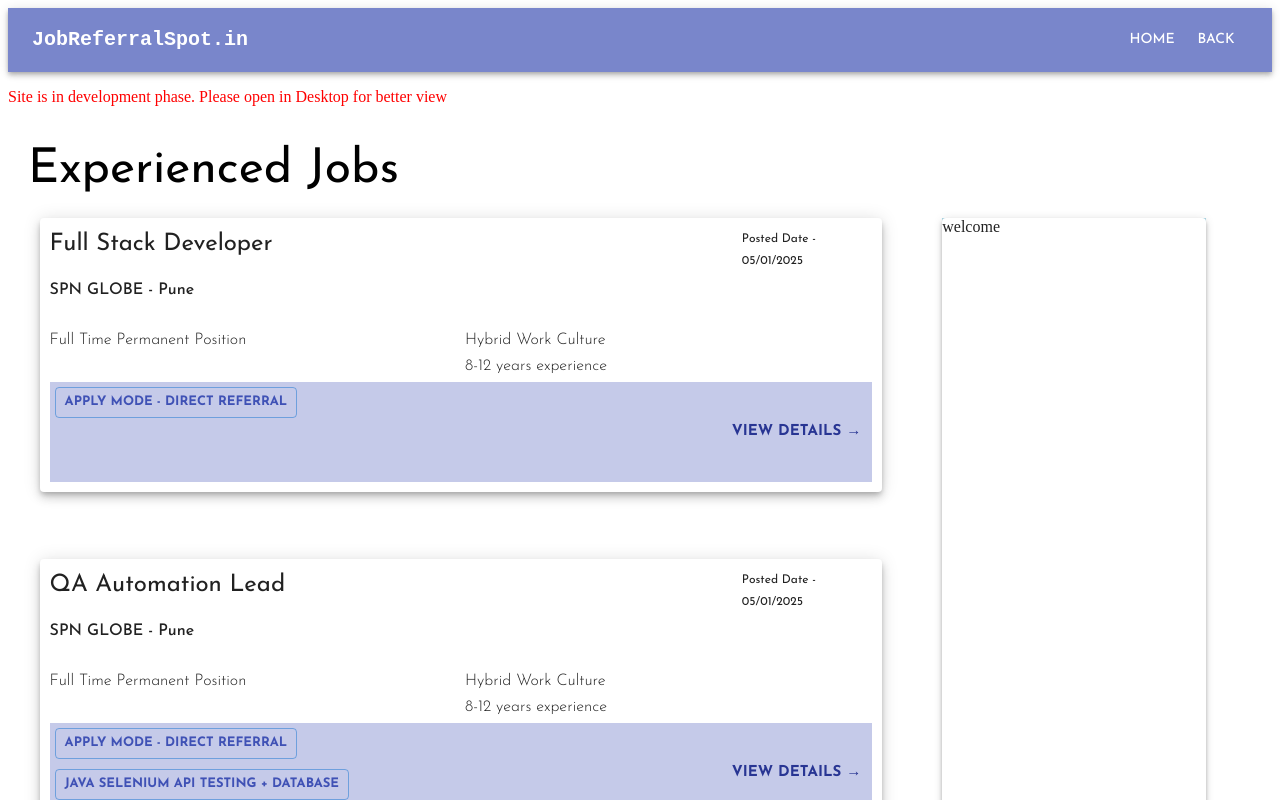
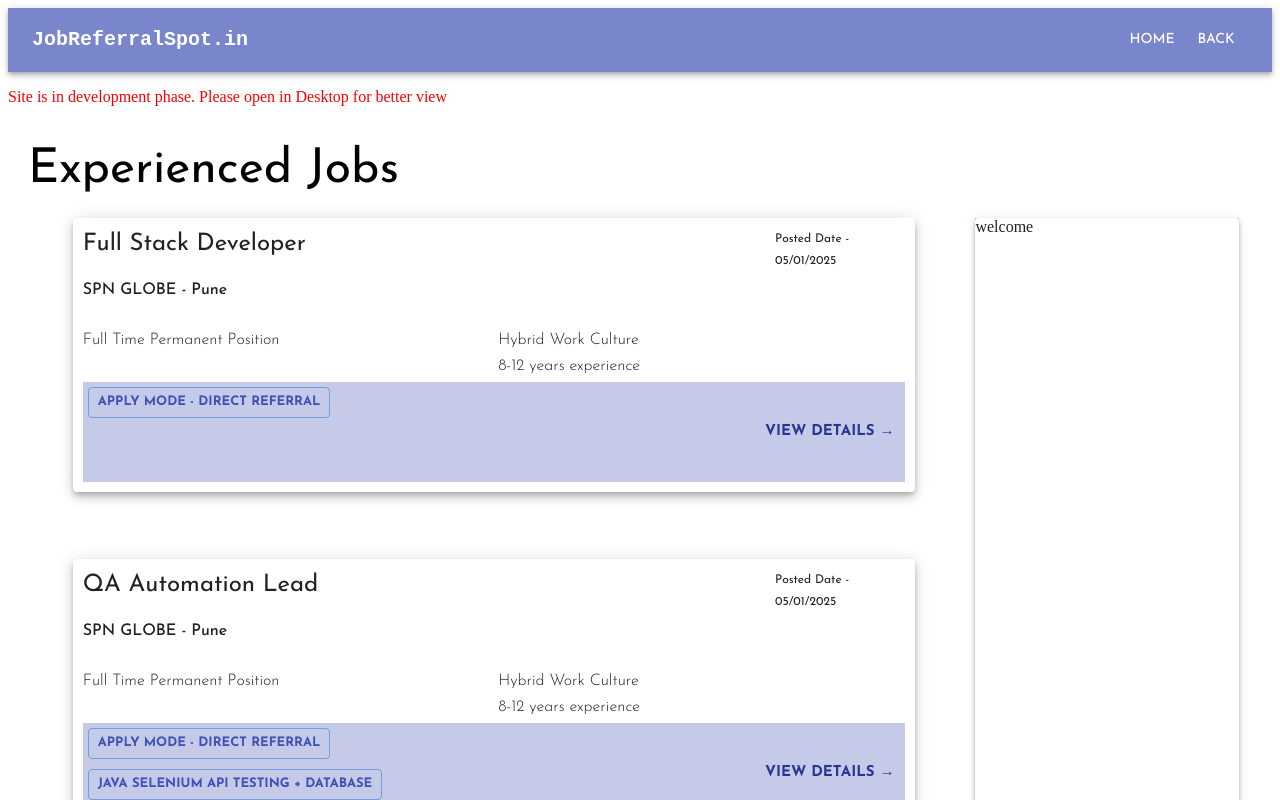
Before and after one commit to Mandagekrishna/JobReferralSpot.in, a React (Vite) app: page /ExperiencedJobs in a window 1280 px wide. Shown: the top 800 px of the page. Built offline with nearby package versions, Linux system fonts and the light colour scheme.

Commit message:
layout fix

```diff
--- a/src/Components/EXPERIENCED_JOBS/ExperiencedJobsListMui.jsx
+++ b/src/Components/EXPERIENCED_JOBS/ExperiencedJobsListMui.jsx
@@ -31,9 +31,12 @@ export default function JobsList()
     <Typography variant='h3'>Experienced Jobs</Typography>
     </Grid>
 </Grid>
-<Grid container  rowSpacing={1} >
+<Grid container  rowSpacing={1}  sx={{
+    justifyContent: "center",
 
-<Grid size={{xs:6,md:8}} columns={10} offset={0.3} sx={{marginRight:'60px'}}  >
+  }} >
+
+<Grid size={{xs:8,md:8}} columns={10} offset={0.3} sx={{marginRight:'60px'}}  >
 
              {
              JobsData.map(element => {
@@ -112,7 +115,7 @@ export default function JobsList()
 
 
 
-<Grid container size={{md:2.5}} sx={{backgroundColor:'lightblue'}}>
+<Grid container size={{xs:1.5,md:2.5}} sx={{backgroundColor:'lightblue'}}>
 
 <Paper elevation={4} sx={{width:'100%'}}>
            <Grid>
--- a/src/Components/INTERNSHIPS/InternshipListMui.jsx
+++ b/src/Components/INTERNSHIPS/InternshipListMui.jsx
@@ -30,9 +30,9 @@ export default function InternshipListMui()
     <Typography variant='h3' sx={{fontWeight:600}}>Internships</Typography>
     </Grid>
 </Grid>
-<Grid container  rowSpacing={1} >
+<Grid container  rowSpacing={1}   >
 
-<Grid size={{md:8}} columns={10} offset={0.3} sx={{marginRight:'60px'}}  >
+<Grid size={{xs:10,sm:9,md:8}}  offset={0.3} sx={{marginRight:'7%'}}  >
 
              {
              InternshipData.map(element => {
@@ -111,7 +111,7 @@ export default function InternshipListMui()
 
 
 
-<Grid container size={{md:2.5}} sx={{backgroundColor:'lightblue'}}>
+<Grid container size={{xs:0.5,md:2.5}} sx={{backgroundColor:'lightblue'}}>
 
 <Paper elevation={4} sx={{width:'100%'}}>
            <Grid>
--- a/src/Components/NavBar.jsx
+++ b/src/Components/NavBar.jsx
@@ -18,7 +18,7 @@ export default function ButtonAppBar() {
         Navigate(-1);
     }
   return (
-    <Box sx={{ flexGrow: 1 }}>
+    <Box sx={{ flexGrow: 1,width:'100%'     }}>
       <AppBar sx={{backgroundColor:"#7986cb"}} position="static" color='primary'>
         <Toolbar>
           <Typography variant="h6" component="div" sx={{ flexGrow: 1, fontFamily:'monospace', fontWeight:'bold' }}>
```
Also changed, not shown: src/Components/EXPERIENCED_JOBS/ExperiencedJobsDetailsMui.jsx (+0 -56 lines), src/Components/HOME/MiniCardMui.jsx (+0 -31 lines), src/Components/WALK_IN_DRIVES/WalkInDriveJobsListMui.jsx (+2 -99 lines).
